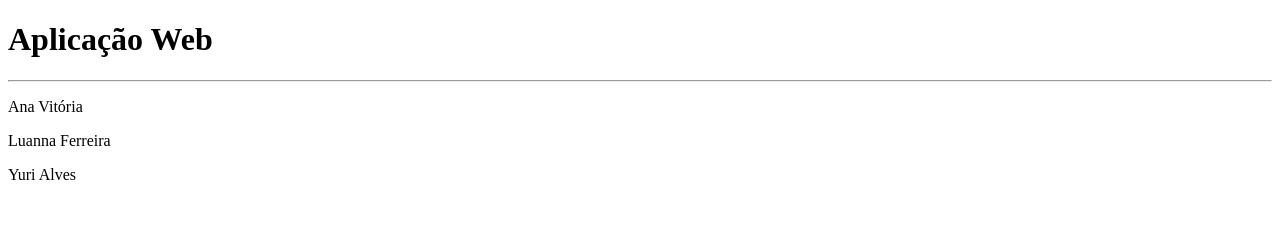
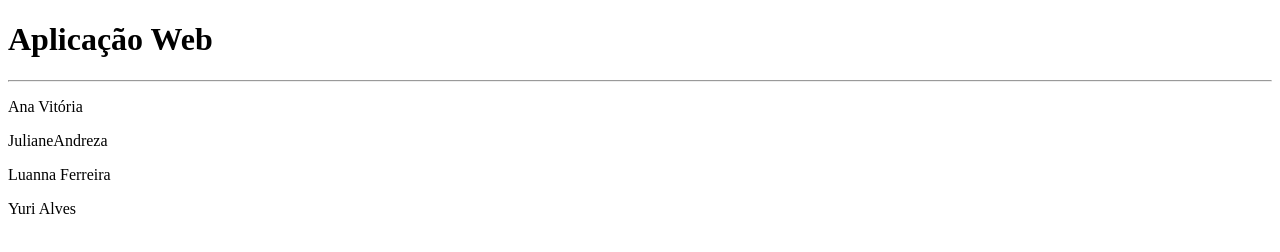
Before and after one commit to anavfs/CI_CD, a plain HTML site: page index.html in a window 1280 px wide. Drawn offline with Linux system fonts and the light colour scheme.

Commit message:
Alteração Juliane

```diff
--- a/index.html
+++ b/index.html
@@ -11,8 +11,10 @@
     <hr>
 
     <p> Ana Vitória </p>
+    <p> JulianeAndreza</p>
     <p> Luanna Ferreira </p>
     <p> Yuri Alves </p>
 
+
 </body>
 </html>
```
